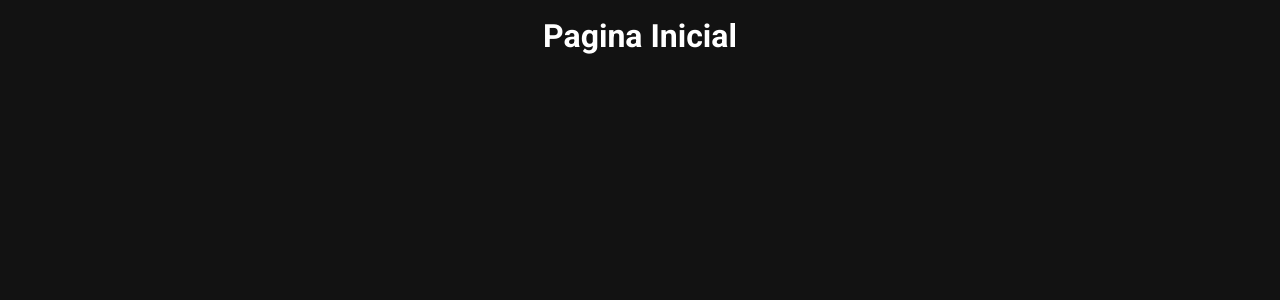
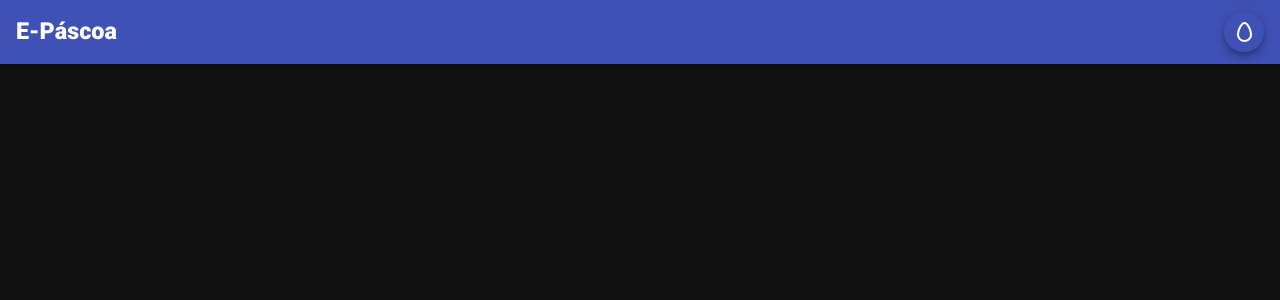
Before and after one commit to tanurematheus/ProjetoTime17, a Vue app: page /loja/1 in a window 1280 px wide. Shown: the top 300 px of the page. Built offline with nearby package versions, Linux system fonts and the light colour scheme.

Commit message:
add top-bar

```diff
--- a/src/App.vue
+++ b/src/App.vue
@@ -1,5 +1,17 @@
 <template>
   <v-app>
+    <AppTopBar />
     <router-view />
   </v-app>
 </template>
+
+<script>
+import AppTopBar from "./components/shared/AppTopBar";
+
+export default {
+  name: "App",
+  components: {
+    AppTopBar,
+  },
+};
+</script>
--- a/src/components/shared/AppTopBar.vue
+++ b/src/components/shared/AppTopBar.vue
@@ -0,0 +1,44 @@
+<template>
+  <v-app-bar color="indigo" hide-on-scroll app>
+    <v-toolbar-title>
+      <h3>
+        <strong> E-Páscoa </strong>
+      </h3>
+    </v-toolbar-title>
+
+    <v-spacer />
+
+    <v-btn
+      v-on="on"
+      v-bind="attrs"
+      color="transparent"
+      small
+      fab
+      @click="darkMode"
+    >
+      <div v-if="!$vuetify.theme.dark">
+        <v-icon>mdi-egg</v-icon>
+      </div>
+
+      <div v-else>
+        <v-icon>mdi-egg-outline</v-icon>
+      </div>
+    </v-btn>
+  </v-app-bar>
+</template>
+
+<script>
+export default {
+  name: "AppTopBar",
+  data() {
+    return {
+      value: 0,
+    };
+  },
+  methods: {
+    darkMode() {
+      this.$vuetify.theme.dark = !this.$vuetify.theme.dark;
+    },
+  },
+};
+</script>
```
